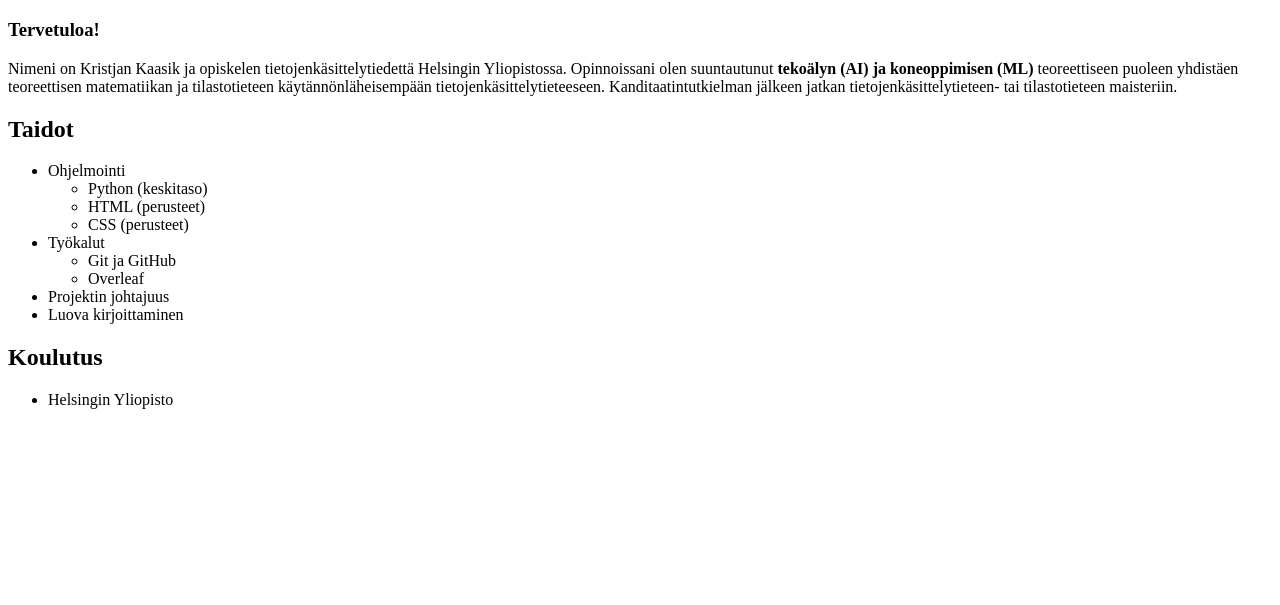
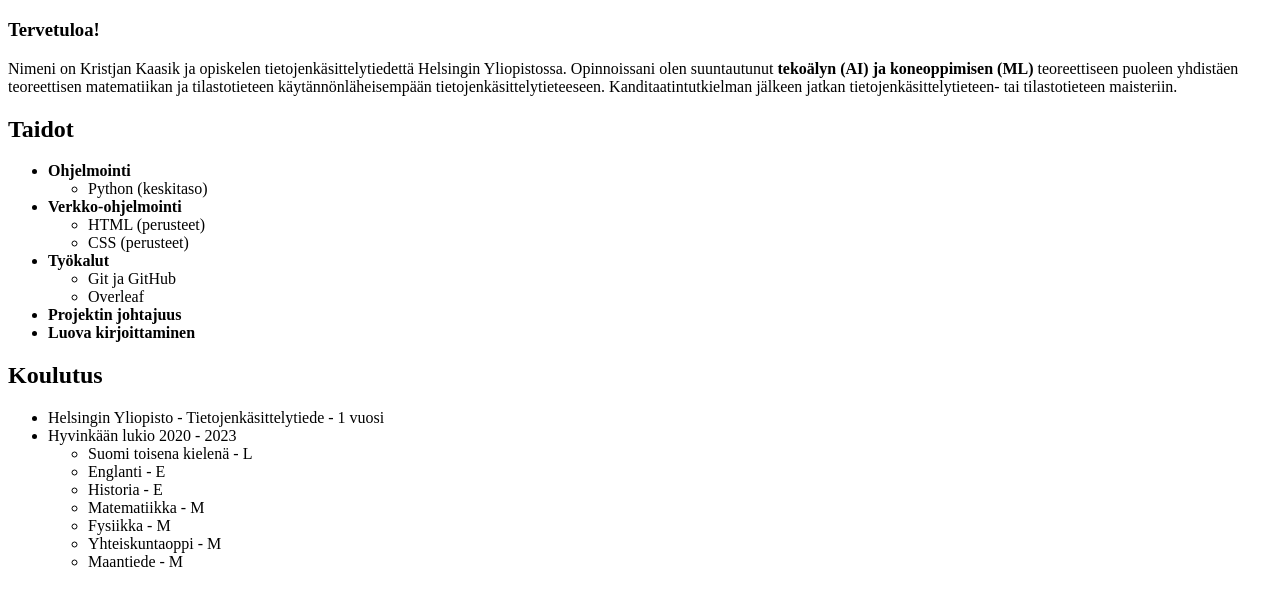
Before and after one commit to ChrisKK04/ansioluettelo, a plain HTML site: page index.html in a window 1280 px wide. Shown: the part 61-666 px from the top of the page. Drawn offline with Linux system fonts and the light colour scheme.

Commit message:
+index.html sisältö

```diff
--- a/index.html
+++ b/index.html
@@ -21,28 +21,39 @@
 
   <h2>Taidot</h2>
   <ul>
-    <li>Ohjelmointi</li>
+    <li><strong>Ohjelmointi</strong></li>
     <ul>
       <li>Python (keskitaso)</li>
+    </ul>
+    <li><strong>Verkko-ohjelmointi</strong></li>
+    <ul>
       <li>HTML (perusteet)</li>
       <li>CSS (perusteet)</li>
     </ul>
-    <li>Työkalut</li>
+    <li><strong>Työkalut</strong></li>
     <ul>
       <li>Git ja GitHub</li>
       <li>Overleaf</li>
     </ul>
-    <li>Projektin johtajuus</li>
-    <li>Luova kirjoittaminen</li>
+    <li><strong>Projektin johtajuus</strong></li>
+    <li><strong>Luova kirjoittaminen</strong></li>
   </ul>
 
   <h2>Koulutus</h2>
   <ul>
-    <li>Helsingin Yliopisto</li>
+    <li>Helsingin Yliopisto - Tietojenkäsittelytiede - 1 vuosi</li>
+    <li>Hyvinkään lukio 2020 - 2023 </li>
+    <ul>
+      <li>Suomi toisena kielenä - L</li>
+      <li>Englanti - E</li>
+      <li>Historia - E</li>
+      <li>Matematiikka - M</li>
+      <li>Fysiikka - M</li>
+      <li>Yhteiskuntaoppi - M</li>
+      <li>Maantiede - M</li>
+    </ul>
   </ul>
 
 </body>
 
-
-
 </html>
```
